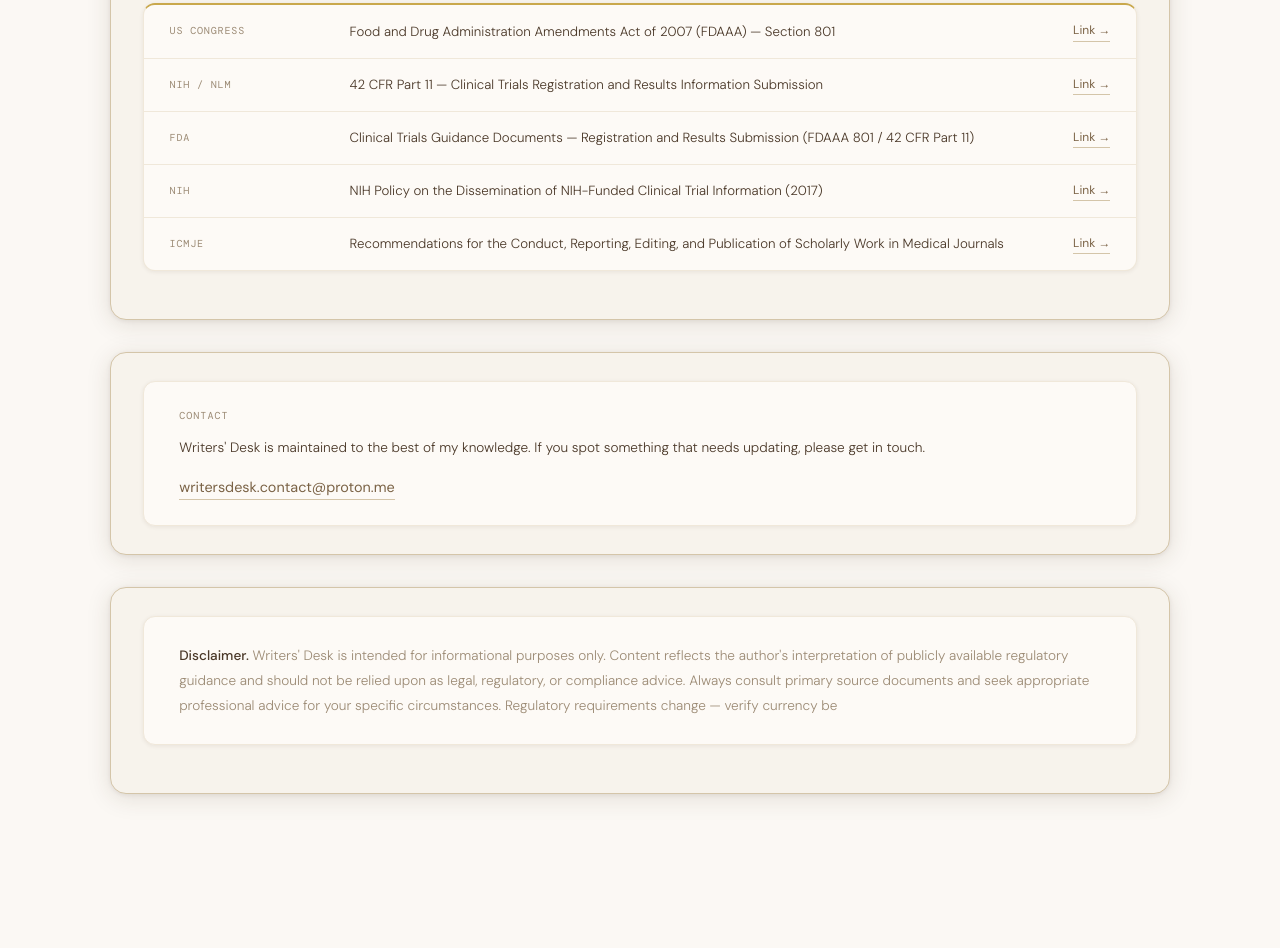
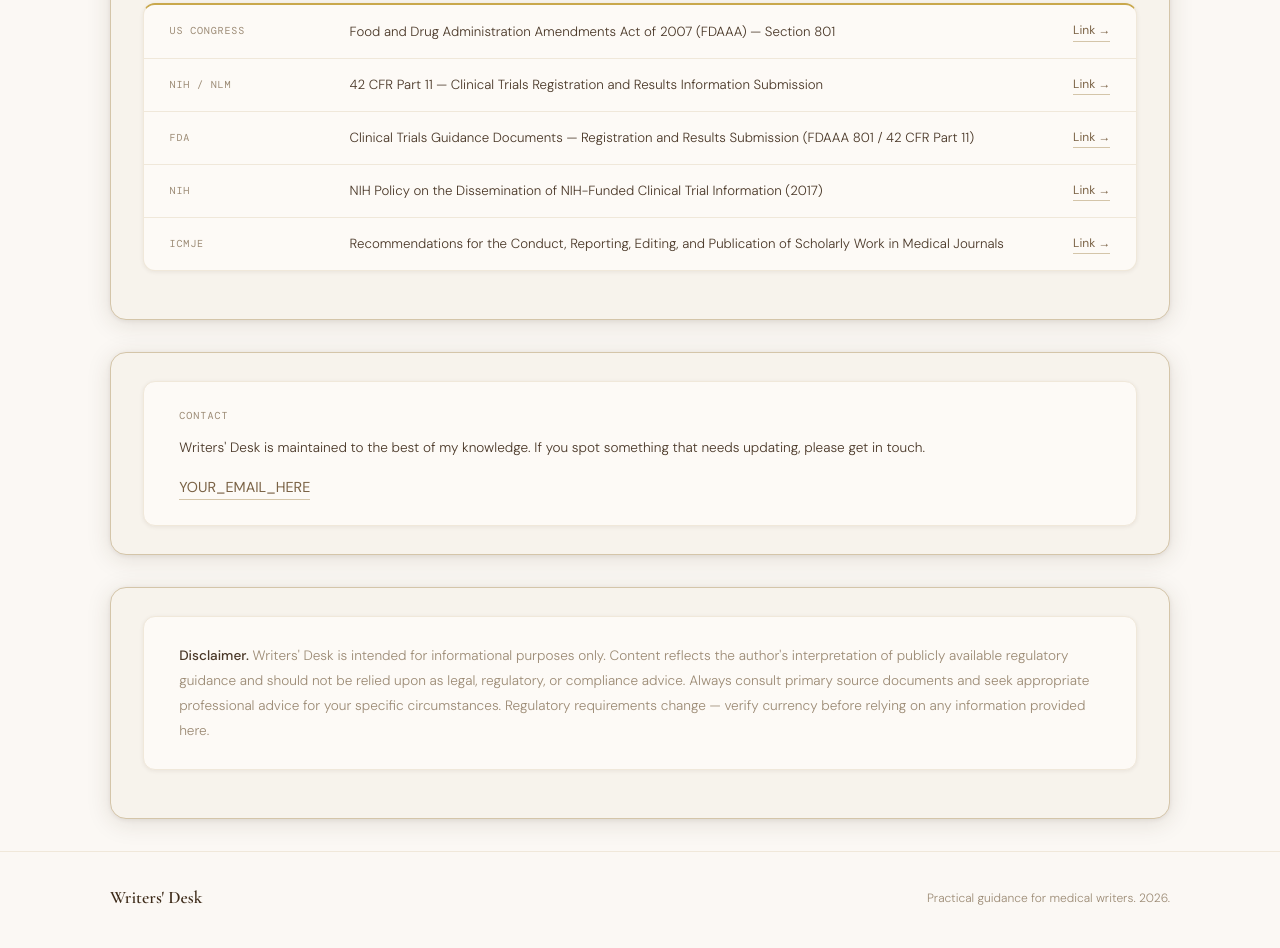
Before and after one commit to rachelp-labs/writers-desk, a plain HTML site: page about.html in a window 1280 px wide. Shown: the part 1270-2218 px from the top of the page. Before the commit the page ends 2144 px from the top, so only its background shows below. Drawn offline with nearby package versions, Linux system fonts and the light colour scheme.

Commit message:
Add files via upload

```diff
--- a/about.html
+++ b/about.html
@@ -340,7 +340,7 @@
       <p class="contact-label">Contact</p>
       <p style="margin-bottom: 1rem; font-size: 0.85rem; font-weight: 300; color: var(--text-soft); line-height: 1.75;">Writers' Desk is maintained to the best of my knowledge. If you spot something that needs updating, please get in touch.</p>
       <div class="contact-row">
-        <a href="mailto:writersdesk.contact@proton.me" class="contact-link">writersdesk.contact@proton.me</a>
+        <a href="mailto:YOUR_EMAIL_HERE" class="contact-link">YOUR_EMAIL_HERE</a>
       </div>
     </div>
 
@@ -352,4 +352,18 @@
   <div class="section-band-inner">
 
     <div class="disclaimer-card">
-      <strong style="font-style:normal;font-weight:500;color:var(--text-soft);">Disclaimer.</strong> Writers' Desk is intended for informational purposes only. Content reflects the author's interpretation of publicly available regulatory guidance and should not be relied upon as legal, regulatory, or compliance advice. Always consult primary source documents and seek appropriate professional advice for your specific circumstances. Regulatory requirements change — verify currency be
+      <strong style="font-style:normal;font-weight:500;color:var(--text-soft);">Disclaimer.</strong> Writers' Desk is intended for informational purposes only. Content reflects the author's interpretation of publicly available regulatory guidance and should not be relied upon as legal, regulatory, or compliance advice. Always consult primary source documents and seek appropriate professional advice for your specific circumstances. Regulatory requirements change — verify currency before relying on any information provided here.
+    </div>
+
+  </div>
+</div>
+
+<footer>
+  <div class="footer-inner">
+    <span class="footer-logo">Writers' Desk</span>
+    <p class="footer-note">Practical guidance for medical writers. 2026.</p>
+  </div>
+</footer>
+
+</body>
+</html>
```
